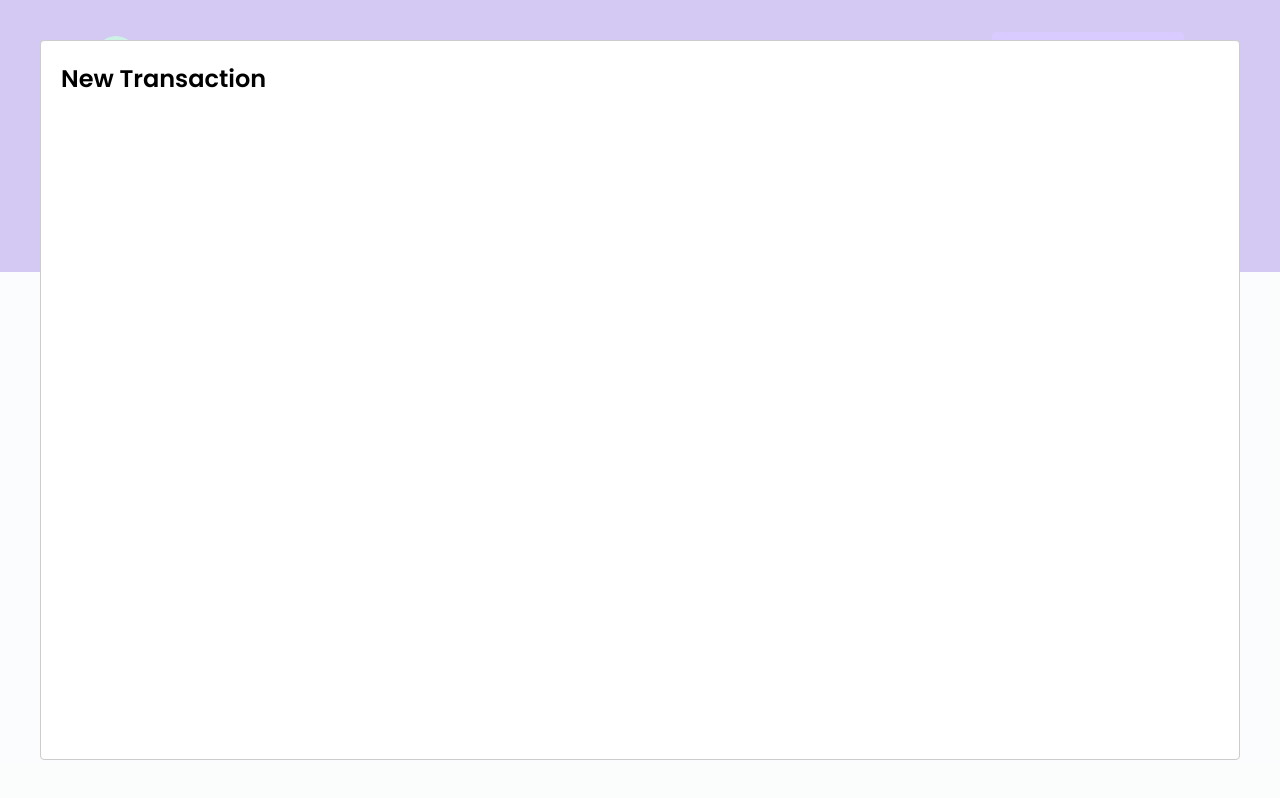
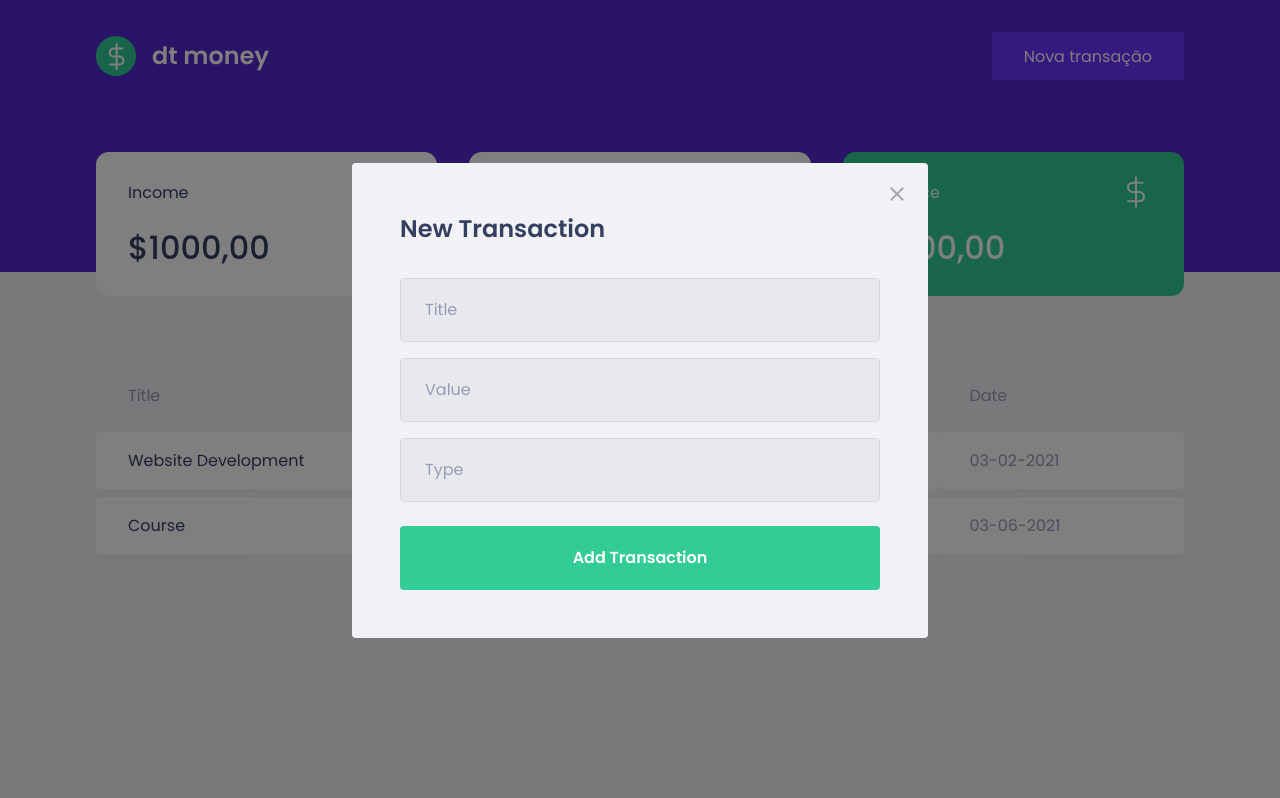
Before and after one commit to GGalupo/dt-money, a React (Create React App) app: page / in a window 1280 px wide. Both pictures are taken after a click on the button "Nova transação". Built offline with nearby package versions, Linux system fonts and the light colour scheme; no server answers; what miragejs would draw is missing.

Commit message:
Modal styles.

```diff
--- a/src/components/NewTransactionModal/index.tsx
+++ b/src/components/NewTransactionModal/index.tsx
@@ -1,4 +1,6 @@
 import Modal from 'react-modal'
+
+import closeImg from '../../assets/close.svg'
 
 import { Container } from './styles'
 
@@ -11,13 +13,35 @@
     isOpen, onRequestClose
 }: NewTransactionModalProps) {
     return (
-        <Container>
-            <Modal
-                isOpen={isOpen}
-                onRequestClose={onRequestClose}
+        <Modal
+            isOpen={isOpen}
+            onRequestClose={onRequestClose}
+            className="react-modal-content"
+            overlayClassName="react-modal-overlay"
+        >
+            <button
+                type="button"
+                onClick={onRequestClose}
+                className="react-modal-close"
             >
+                <img src={closeImg} alt="Close modal" />
+            </button>
+            <Container>
                 <h2>New Transaction</h2>
-            </Modal>
-        </Container>
+                <input
+                    placeholder="Title"
+                />
+                <input
+                    placeholder="Value"
+                    type="number"
+                />
+                <input
+                    placeholder="Type"
+                />
+                <button type="submit">
+                    Add Transaction
+                </button>
+            </Container>
+        </Modal>
     )
 }
--- a/src/components/NewTransactionModal/styles.ts
+++ b/src/components/NewTransactionModal/styles.ts
@@ -1,5 +1,55 @@
 import styled from 'styled-components'
 
-export const Container = styled.div`
+export const Container = styled.form`
+    h2 {
+        color: var(--text-title);
+        font-size: 1.5rem;
+        margin-bottom: 2rem;
+    }
 
+    input {
+        width: 100%;
+        height: 4rem;
+
+        padding: 0 1.5rem;
+
+        border-radius: 0.25rem;
+        border: 1px solid #d7d7d7;
+
+        background: #e7e9ee;
+
+        font-weight: 400;
+        font-size: 1rem;
+
+        & + input {
+            margin-top: 1rem;
+        }
+
+        &::placeholder {
+            color: var(--text-body);
+        }
+    }
+
+    button[type="submit"] {
+        width: 100%;
+        height: 4rem;
+
+        background: var(--green);
+        color: #FFF;
+
+        border-radius: 0.25rem;
+        border: 0;
+
+        padding: 0 1.5rem;
+        margin-top: 1.5rem;
+
+        font-size: 1rem;
+        font-weight: 600;
+
+        transition: filter .2s;
+
+        &:hover {
+            filter: brightness(0.9);
+        }
+    }
 `
--- a/src/styles/global.ts
+++ b/src/styles/global.ts
@@ -54,4 +54,47 @@
         opacity: 0.6;
         cursor: not-allowed;
     }
+
+    .react-modal-overlay {
+        background: rgba(0, 0, 0, 0.5);
+
+        position: fixed;
+        top: 0;
+        right: 0;
+        bottom: 0;
+        left: 0;
+
+        display: flex;
+        align-items: center;
+        justify-content: center;
+    }
+
+    .react-modal-content {
+        width: 100%;
+        max-width: 576px;
+
+        padding: 3rem;
+
+        border-radius: 0.25rem;
+
+        background: var(--background);
+
+        position: relative;
+    }
+
+    .react-modal-close {
+        position: absolute;
+        right: 1.5rem;
+        top: 1.5rem;
+
+        border: 0;
+
+        background: transparent;
+
+        transition: filter .2s;
+
+        &:hover {
+            filter: brightness(0.6);
+        }
+    }
 `
```
